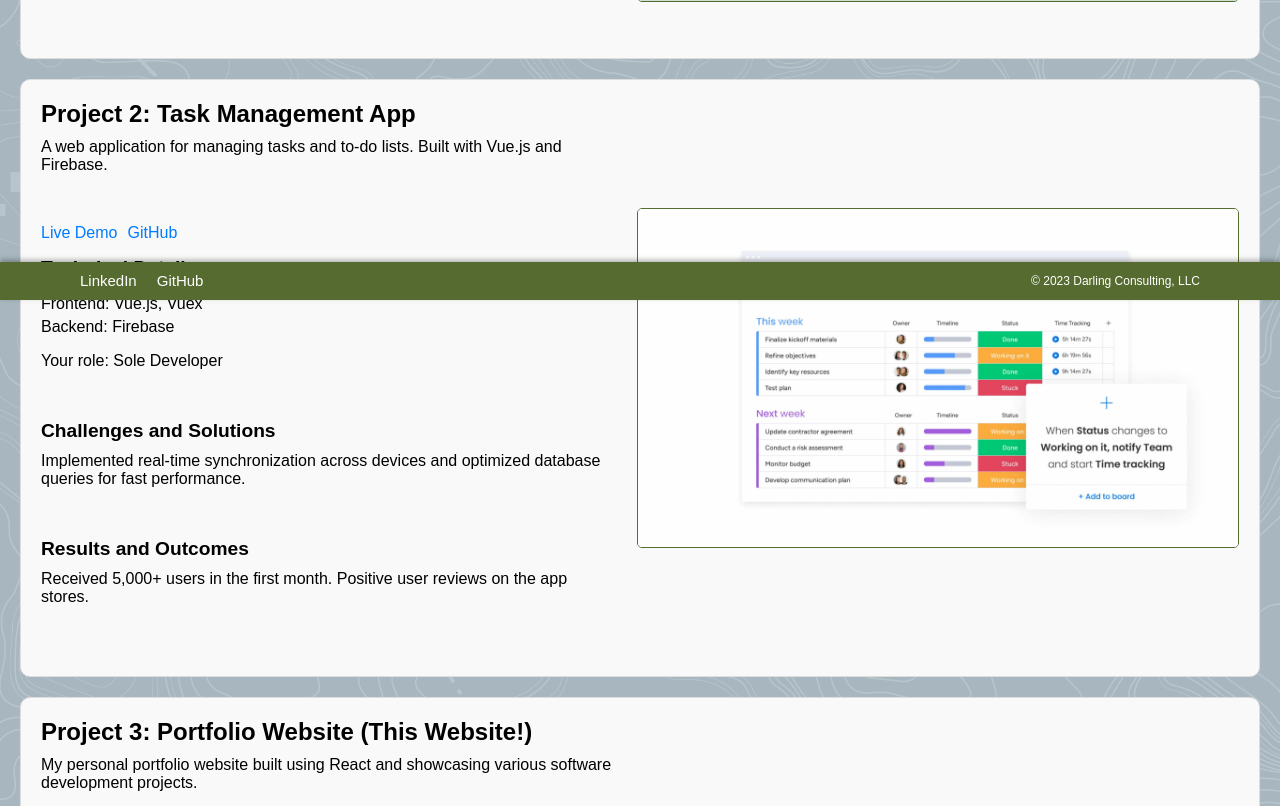
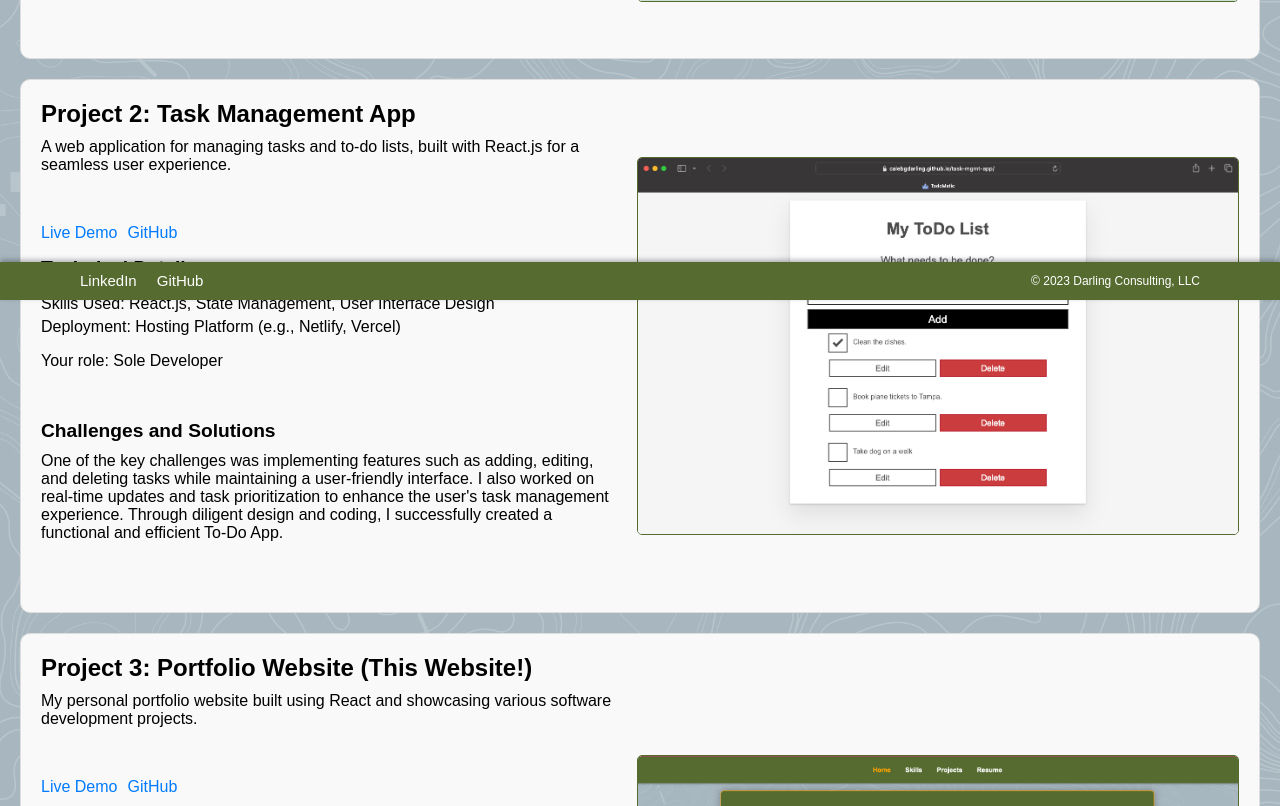
Before and after one commit to calebgdarling/caleb-darling-portfolio, a React (Create React App) app: page /projects in a window 1280 px wide. Shown: the part 500-1306 px from the top of the page. Built offline with nearby package versions, Linux system fonts and the light colour scheme.

Commit message:
Added task mgmt project

```diff
--- a/src/components/sections/projects/Projects.js
+++ b/src/components/sections/projects/Projects.js
@@ -38,27 +38,24 @@ const Project = () => {
       <div className="project">
         <div className="project-details">
           <h3>Project 2: Task Management App</h3>
-          <p>A web application for managing tasks and to-do lists. Built with Vue.js and Firebase.</p>
+          <p>A web application for managing tasks and to-do lists, built with React.js for a seamless user experience.</p>
 
           <div className="project-links">
-            <a href="https://www.example.com/task-app-demo" target="_blank" rel="noopener noreferrer">Live Demo</a>
-            <a href="https://github.com/yourusername/task-app-repo" target="_blank" rel="noopener noreferrer">GitHub</a>
+            <a href="https://calebgdarling.github.io/task-mgmt-app/" target="_blank" rel="noopener noreferrer">Live Demo</a>
+            <a href="https://github.com/calebgdarling/task-mgmt-app" target="_blank" rel="noopener noreferrer">GitHub</a>
           </div>
 
           <h4>Technical Details</h4>
           <ul>
-            <li>Frontend: Vue.js, Vuex</li>
-            <li>Backend: Firebase</li>
+            <li>Skills Used: React.js, State Management, User Interface Design</li>
+            <li>Deployment: Hosting Platform (e.g., Netlify, Vercel)</li>
           </ul>
 
           <p>Your role: Sole Developer</p>
 
           <h4>Challenges and Solutions</h4>
-          <p>Implemented real-time synchronization across devices and optimized database queries for fast performance.</p>
-
-          <h4>Results and Outcomes</h4>
-          <p>Received 5,000+ users in the first month. Positive user reviews on the app stores.</p>
-        </div>
+          <p>One of the key challenges was implementing features such as adding, editing, and deleting tasks while maintaining a user-friendly interface. I also worked on real-time updates and task prioritization to enhance the user's task management experience. Through diligent design and coding, I successfully created a functional and efficient To-Do App.</p>
+          </div>
 
         <div className="project-screenshot">
           <img src={ProjectImg2} alt="Task Management App Screenshot" />
```
Also changed, not shown: src/assets/task-mgmt-app.png.
